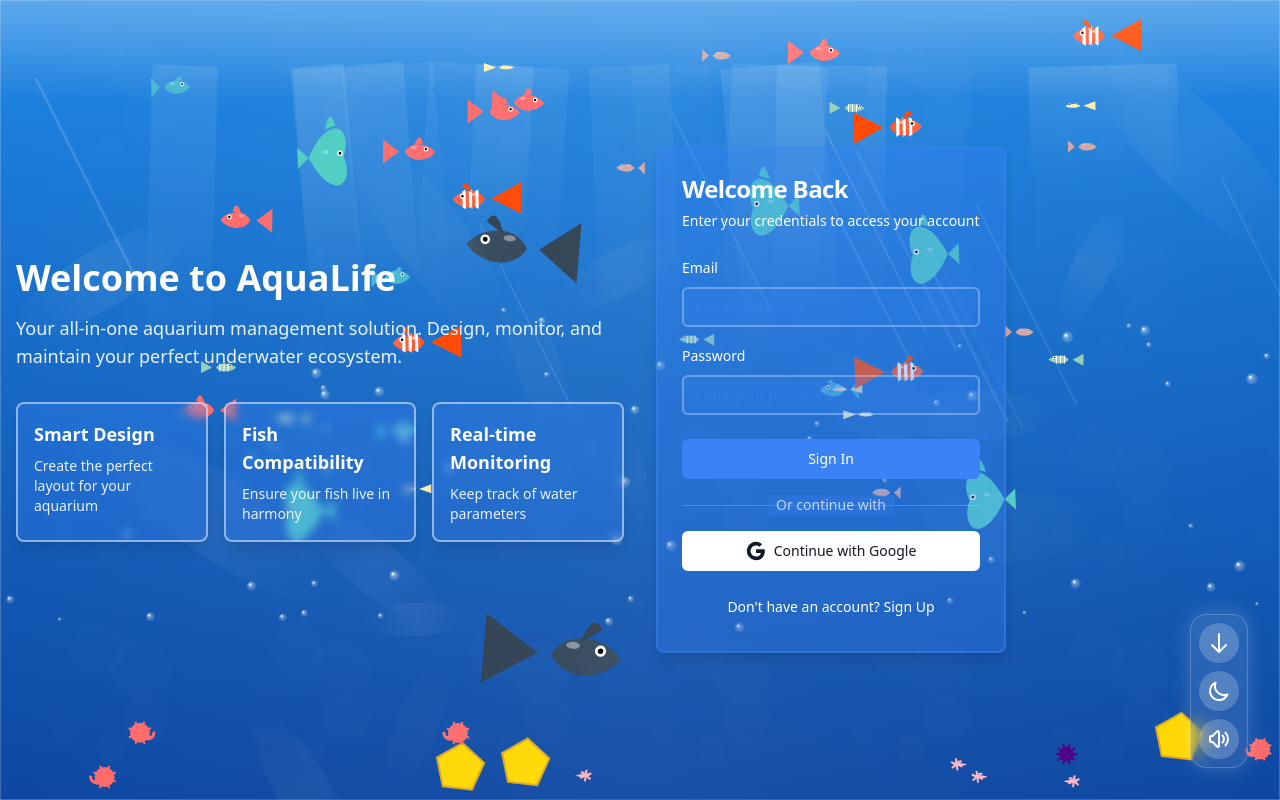
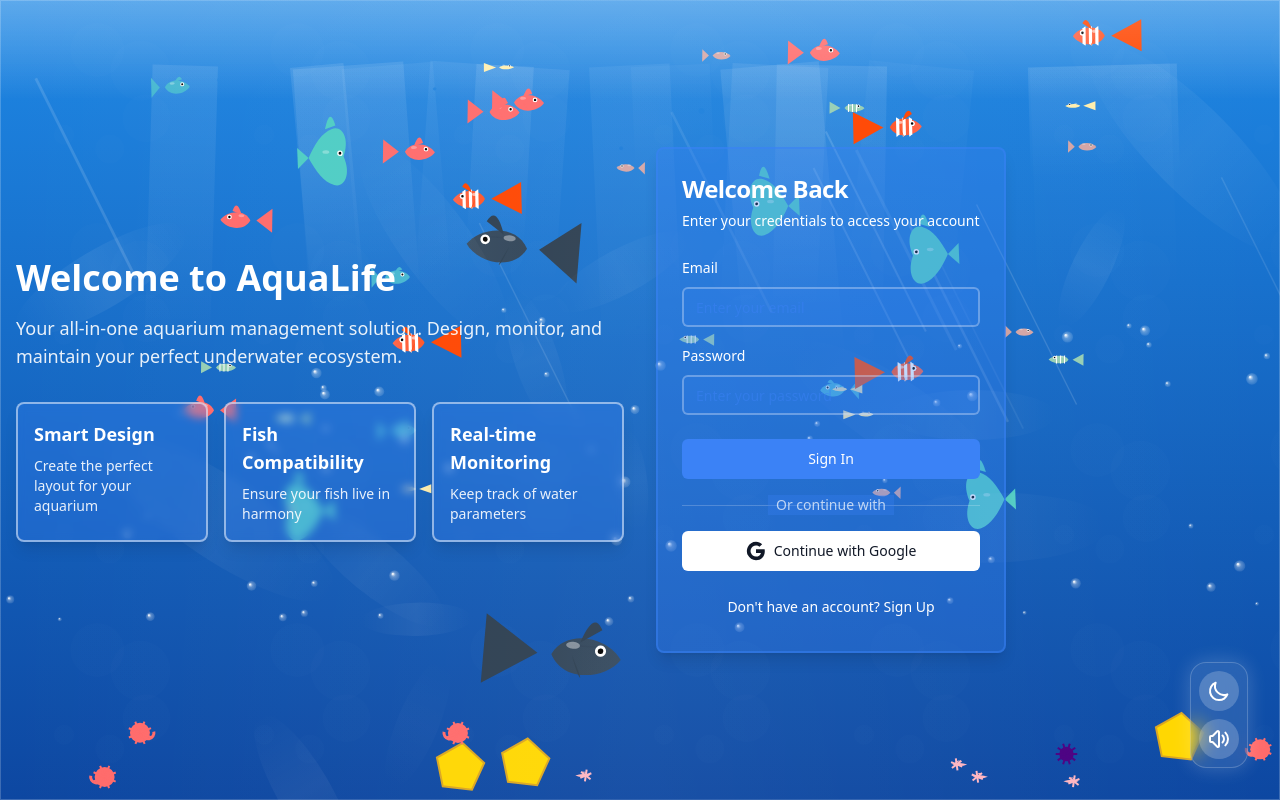
Before and after one commit to EASS-HIT-PART-A-2025-CLASS-VII/AquaLife, a React (Create React App) app in the folder frontend/: page /login in a window 1280 px wide. Built offline with nearby package versions, Linux system fonts and the light colour scheme.

Commit message:
Update AquariumBackground.tsx

```diff
--- a/frontend/src/components/AquariumBackground.tsx
+++ b/frontend/src/components/AquariumBackground.tsx
@@ -279,69 +279,6 @@ export const AquariumBackground: React.FC = () => {
     setIsDaytime(!isDaytime);
   };
 
-  const createRepelEffect = () => {
-    const canvas = canvasRef.current;
-    if (!canvas) return;
-
-    const state = stateRef.current;
-    const centerX = canvas.width / 2;
-    const centerY = canvas.height / 2;
-    const maxDimension = Math.max(canvas.width, canvas.height);
-
-    // Create a massive central ripple that covers the entire screen
-    const mainRipple = createRipple(centerX, centerY);
-    mainRipple.radius = 0;
-    mainRipple.maxRadius = maxDimension * 2;
-    mainRipple.speed = 10;
-    mainRipple.opacity = 0.9;
-    state.ripples.push(mainRipple);
-
-    // Create a ring of ripples that expand outward
-    for (let i = 0; i < 12; i++) {
-      const angle = (i / 12) * Math.PI * 2;
-      const distance = 40 + i * 30;
-      const x = centerX + Math.cos(angle) * distance;
-      const y = centerY + Math.sin(angle) * distance;
-      const ripple = createRipple(x, y);
-      ripple.radius = 0;
-      ripple.maxRadius = maxDimension * 2.5;
-      ripple.speed = 8 + i * 0.3;
-      ripple.opacity = 0.7 - (i * 0.04);
-      state.ripples.push(ripple);
-    }
-
-    // Create additional ripples in a spiral pattern
-    for (let i = 0; i < 16; i++) {
-      const angle = (i / 16) * Math.PI * 6;
-      const distance = 50 + i * 25;
-      const x = centerX + Math.cos(angle) * distance;
-      const y = centerY + Math.sin(angle) * distance;
-      const ripple = createRipple(x, y);
-      ripple.radius = 0;
-      ripple.maxRadius = maxDimension * 2.2;
-      ripple.speed = 9;
-      ripple.opacity = 0.5;
-      state.ripples.push(ripple);
-    }
-
-    // Create corner ripples for full coverage
-    const corners = [
-      { x: 0, y: 0 },
-      { x: canvas.width, y: 0 },
-      { x: 0, y: canvas.height },
-      { x: canvas.width, y: canvas.height }
-    ];
-
-    corners.forEach(corner => {
-      const ripple = createRipple(corner.x, corner.y);
-      ripple.radius = 0;
-      ripple.maxRadius = maxDimension * 2;
-      ripple.speed = 7;
-      ripple.opacity = 0.6;
-      state.ripples.push(ripple);
-    });
-  };
-
   return (
     <div style={{
       position: 'fixed',
@@ -392,43 +329,6 @@ export const AquariumBackground: React.FC = () => {
           transform: 'translateY(0)',
           transition: 'transform 0.3s ease'
         }}>
-          <button
-            onClick={createRepelEffect}
-            style={{
-              padding: '0.5rem',
-              borderRadius: '9999px',
-              backgroundColor: 'rgba(255, 255, 255, 0.2)',
-              transition: 'all 0.3s ease',
-              border: 'none',
-              cursor: 'pointer',
-              display: 'flex',
-              alignItems: 'center',
-              justifyContent: 'center',
-              minWidth: '2.5rem',
-              minHeight: '2.5rem',
-              position: 'relative'
-            }}
-            onMouseOver={(e) => {
-              e.currentTarget.style.backgroundColor = 'rgba(255, 255, 255, 0.3)';
-              e.currentTarget.style.transform = 'scale(1.1)';
-            }}
-            onMouseOut={(e) => {
-              e.currentTarget.style.backgroundColor = 'rgba(255, 255, 255, 0.2)';
-              e.currentTarget.style.transform = 'scale(1)';
-            }}
-            onFocus={(e) => {
-              e.currentTarget.style.backgroundColor = 'rgba(255, 255, 255, 0.3)';
-              e.currentTarget.style.transform = 'scale(1.1)';
-            }}
-            onBlur={(e) => {
-              e.currentTarget.style.backgroundColor = 'rgba(255, 255, 255, 0.2)';
-              e.currentTarget.style.transform = 'scale(1)';
-            }}
-          >
-            <svg className="w-6 h-6 text-white" fill="none" viewBox="0 0 24 24" stroke="currentColor" style={{ pointerEvents: 'none' }}>
-              <path strokeLinecap="round" strokeLinejoin="round" strokeWidth={2} d="M19 14l-7 7m0 0l-7-7m7 7V3" />
-            </svg>
-          </button>
           <button
             onClick={toggleDayNight}
             style={{
```
